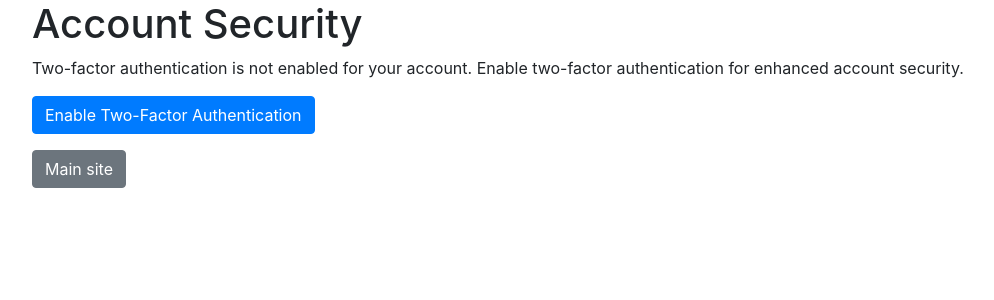
After one commit to PiotrWolinski/cybersecurity, a Django app: template cybersecurity/example/templates/two_factor/profile/profile.html in a window 1280 px wide. The commit adds this page. Shown: the top 300 px of the page, without its empty margins (53-1047 px from the left). Run offline with Django 3.2, Linux system fonts and the light colour scheme; the template is opened without the code that fills it, so the values that code supplies are empty; some libraries are stand-ins or nearby versions.

Commit message:
2FA with authenticator tokens

```diff
--- a/cybersecurity/cybersecurity/urls.py
+++ b/cybersecurity/cybersecurity/urls.py
@@ -15,8 +15,12 @@ Including another URLconf
 """
 from django.contrib import admin
 from django.urls import path, include
+from two_factor.urls import urlpatterns as tf_urls
+from two_factor.gateways.twilio.urls import urlpatterns as tf_twilio_urls
 
 urlpatterns = [
+    path('', include(tf_twilio_urls)),
+    path('', include(tf_urls)),
     path('', include('example.urls')),
     path('admin/', admin.site.urls),
 ]
--- a/cybersecurity/example/templates/example/index.html
+++ b/cybersecurity/example/templates/example/index.html
@@ -63,7 +63,7 @@
     <a href='{% url "register" %}'>Register</a>
   </div>
   <div class="link blue">
-    <a href='{% url "login_view" %}'>Login</a>
+    <a href='{% url "two_factor:login" %}'>Login</a>
   </div>
 </body>
 </html>
--- a/cybersecurity/example/templates/example/tasks.html
+++ b/cybersecurity/example/templates/example/tasks.html
@@ -55,6 +55,9 @@
       <div class="col-md-8">
         <div style="margin-bottom: 20px;">
           <a href="/logout" class="btn btn-primary">Logout</a>
+          <a href="/admin" class="btn btn-primary">Admin</a>
+          <a href="/perms" class="btn btn-primary">Panel</a>
+          <a href="/account/two_factor" class="btn btn-primary">2FA</a>
         </div>
         {% if 'example.view_todo' in perms %}
         {% for i in list %}
--- /dev/null
+++ b/cybersecurity/example/templates/two_factor/_base.html
@@ -0,0 +1,17 @@
+<!DOCTYPE html>
+<html>
+<head>
+  <title>{% block title %}{% endblock %}</title>
+  <meta name="viewport" content="width=device-width, initial-scale=1.0">
+  <link href="//cdnjs.cloudflare.com/ajax/libs/twitter-bootstrap/4.5.2/css/bootstrap.min.css" rel="stylesheet" media="screen">
+  <script defer src="//cdnjs.cloudflare.com/ajax/libs/jquery/3.5.1/jquery.min.js"></script>
+  <script defer src="//cdnjs.cloudflare.com/ajax/libs/twitter-bootstrap/4.5.2/js/bootstrap.min.js"></script>
+</head>
+<body>
+  {% block content_wrapper %}
+    <div class="container">
+      {% block content %}{% endblock %}
+    </div>
+  {% endblock %}
+</body>
+</html>
--- /dev/null
+++ b/cybersecurity/example/templates/two_factor/profile/profile.html
@@ -0,0 +1,69 @@
+{% extends "two_factor/_base.html" %}
+{% load i18n two_factor %}
+
+{% block content %}
+  <h1>{% block title %}{% trans "Account Security" %}{% endblock %}</h1>
+
+  {% if default_device %}
+    {% if default_device_type == 'TOTPDevice' %}
+      <p>{% trans "Tokens will be generated by your token generator." %}</p>
+    {% elif default_device_type == 'PhoneDevice' %}
+      <p>{% blocktrans with primary=default_device|device_action %}Primary method: {{ primary }}{% endblocktrans %}</p>
+    {% elif default_device_type == 'RemoteYubikeyDevice' %}
+      <p>{% blocktrans %}Tokens will be generated by your YubiKey.{% endblocktrans %}</p>
+    {% endif %}
+
+    {% if available_phone_methods %}
+      <h2>{% trans "Backup Phone Numbers" %}</h2>
+      <p>{% blocktrans trimmed %}If your primary method is not available, we are able to
+        send backup tokens to the phone numbers listed below.{% endblocktrans %}</p>
+      <ul>
+        {% for phone in backup_phones %}
+          <li>
+            {{ phone|device_action }}
+            <form method="post" action="{% url 'two_factor:phone_delete' phone.id %}"
+                  onsubmit="return confirm('Are you sure?')">
+              {% csrf_token %}
+              <button class="btn btn-sm btn-warning"
+                      type="submit">{% trans "Unregister" %}</button>
+            </form>
+          </li>
+        {% endfor %}
+      </ul>
+      <p><a href="{% url 'two_factor:phone_create' %}"
+        class="btn btn-info">{% trans "Add Phone Number" %}</a></p>
+    {% endif %}
+
+    <h2>{% trans "Backup Tokens" %}</h2>
+    <p>
+      {% blocktrans trimmed %}If you don't have any device with you, you can access
+        your account using backup tokens.{% endblocktrans %}
+      {% blocktrans trimmed count counter=backup_tokens %}
+        You have only one backup token remaining.
+      {% plural %}
+        You have {{ counter }} backup tokens remaining.
+      {% endblocktrans %}
+    </p>
+    <p><a href="{% url 'two_factor:backup_tokens' %}"
+          class="btn btn-info">{% trans "Show Codes" %}</a></p>
+
+    <h3>{% trans "Disable Two-Factor Authentication" %}</h3>
+    <p>{% blocktrans trimmed %}However we strongly discourage you to do so, you can
+      also disable two-factor authentication for your account.{% endblocktrans %}</p>
+    <p><a class="btn btn-secondary" href="{% url 'two_factor:disable' %}">
+      {% trans "Disable Two-Factor Authentication" %}</a></p>
+      <p>
+        <a href="{% url 'tasks' %}" class="btn btn-secondary">{% trans "Main site" %}</a>
+      </p>
+  {% else %}
+    <p>{% blocktrans trimmed %}Two-factor authentication is not enabled for your
+      account. Enable two-factor authentication for enhanced account
+      security.{% endblocktrans %}</p>
+    <p><a href="{% url 'two_factor:setup' %}" class="btn btn-primary">
+      {% trans "Enable Two-Factor Authentication" %}</a>
+    </p>
+    <p>
+      <a href="{% url 'tasks' %}" class="btn btn-secondary">{% trans "Main site" %}</a>
+    </p>
+  {% endif %}
+{% endblock %}
--- a/cybersecurity/example/urls.py
+++ b/cybersecurity/example/urls.py
@@ -4,7 +4,7 @@ from . import views
 
 urlpatterns = [
     path('', views.index, name='index'),
-    path('login/', views.login_view, name='login_view'),
+    #path('login/', views.login_view, name='login_view'),
     path('register/', views.register, name='register'),
     path('logout/', views.logout_request, name='logout'),
     path('del/<int:item_id>', views.remove, name='del'),
```
Also changed, not shown: cybersecurity/cybersecurity/settings.py (+16 -0 lines), cybersecurity/example/templates/example/perms.html (+7 -0 lines), cybersecurity/example/views.py (+23 -22 lines), cybersecurity/db.sqlite3.
